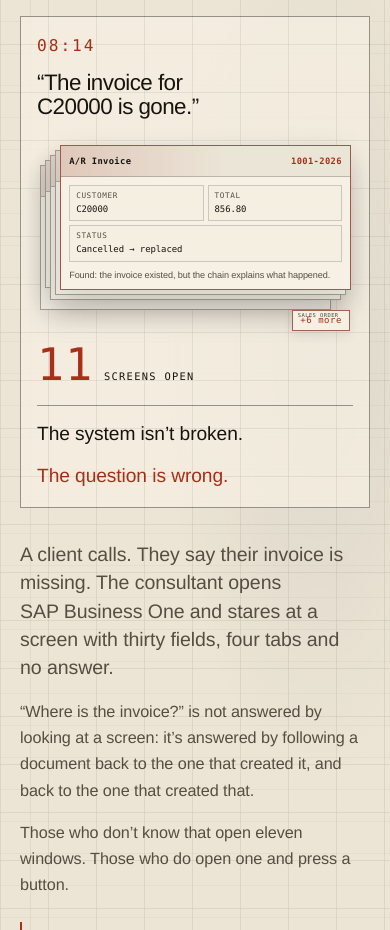
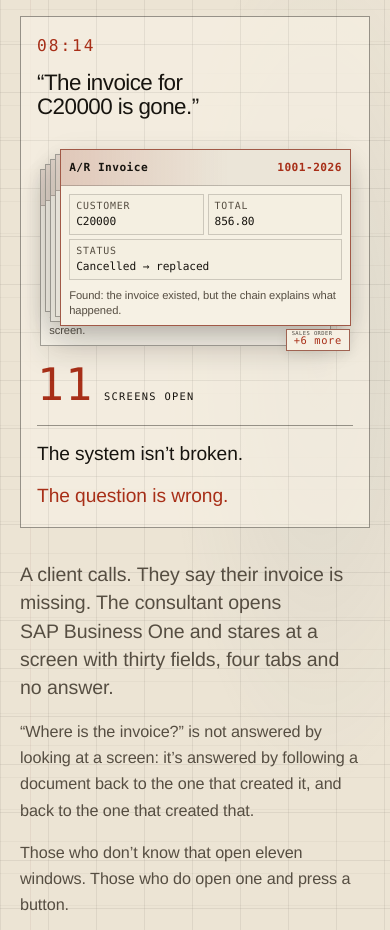
Before and after one commit to brendars91/Learn-SapB1, a website: page index.html in a window 390 px wide. Shown: the part 1040-1970 px from the top of the page. Drawn offline with Linux system fonts and the light colour scheme.

Commit message:
fix: make Chapter 1 case screens readable on phones

```diff
--- a/chapter1-case-screens.css
+++ b/chapter1-case-screens.css
@@ -247,12 +247,12 @@
 }
 
 @media (max-width: 560px) {
-  .hb-ch1-screens { min-height: 205px; }
+  .hb-ch1-screens { min-height: 225px; }
   .hb-case-screen {
     left: 1%;
     width: 92%;
     top: 17%;
-    min-height: 128px;
+    min-height: 148px;
     transform:
       translate(calc(var(--case-i) * 5px), calc(var(--case-i) * -5px))
       scale(.97);
@@ -262,12 +262,21 @@
       translate(calc(var(--case-i) * 5px), calc(var(--case-i) * -5px))
       scale(1);
   }
-  .hb-case-screen header { padding-inline: 8px; }
+  .hb-case-screen header {
+    min-height: 36px;
+    padding-inline: 8px;
+    font-size: .7rem;
+  }
   .hb-case-screen__body { padding: 8px; }
   .hb-case-screen dl { grid-template-columns: repeat(2, minmax(0, 1fr)); }
   .hb-case-screen dl div:last-child { grid-column: 1 / -1; }
+  .hb-case-screen dt { font-size: .62rem; }
+  .hb-case-screen dd,
+  .hb-case-screen small,
+  .hb-case-screen__note { font-size: .7rem; }
   .hb-case-screen__map { gap: 3px; padding-inline: 7px; }
-  .hb-case-screen__map > span { padding-inline: 3px; }
+  .hb-case-screen__map > span { padding-inline: 3px; font-size: .68rem; }
+  .hb-ch1-screens .hb-ch1-more { font-size: .65rem; }
 }
 
 @media (prefers-reduced-motion: reduce) {
```
